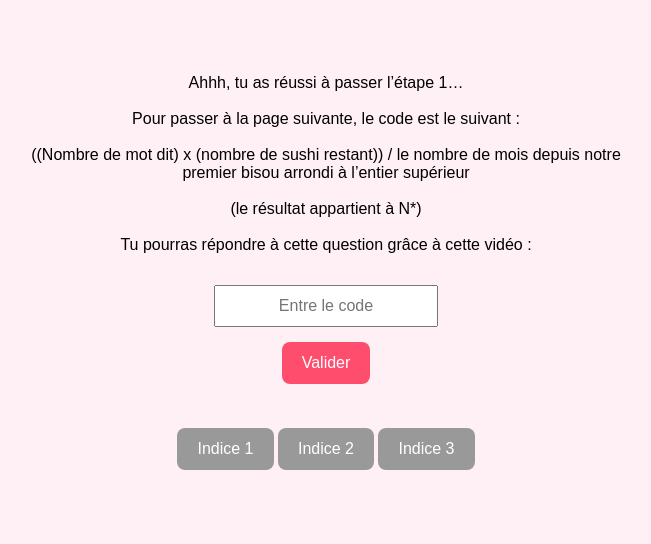
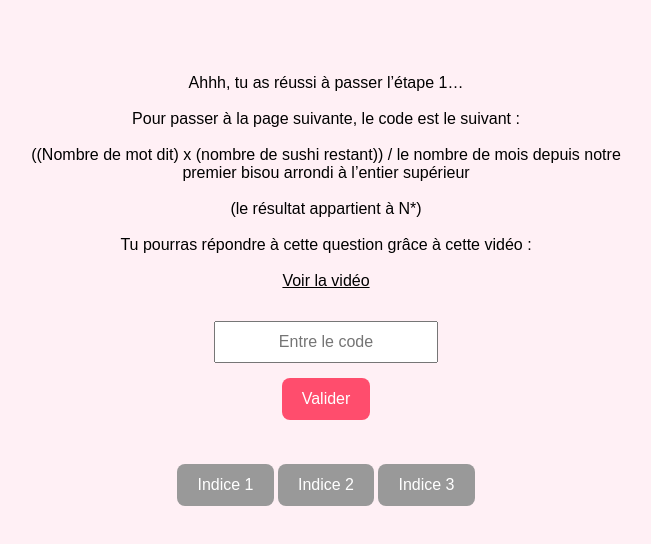
Before and after one commit to Joao67263/Surprise-J, a plain HTML site: page page2.html in a window 1280 px wide. Shown: the whole page, without its empty margins (314-965 px from the left). Drawn offline with Linux system fonts and the light colour scheme.

Commit message:
Update page2.html

```diff
--- a/page2.html
+++ b/page2.html
@@ -18,11 +18,12 @@
          <br><br>
         (le résultat appartient à N*)
         <br><br>
-        Tu pourras répondre à cette question grâce à cette vidéo :
-        <br>
+Tu pourras répondre à cette question grâce à cette vidéo :
+<br><br>
 
-        <a href=" https://youtube.com/shorts/SQrUPEF4rV8?si=c-joSiCv2SUz6gQ" target="_blank">
-            </a>
+<a href="https://youtube.com/shorts/SQrUPEF4rV8?si=c-joSiCv2SUz6gQ" target="_blank" style="color:black; text-decoration: underline;">
+    Voir la vidéo
+</a>
     </p>
 
     <input type="text" id="codeInput" placeholder="Entre le code">
```
